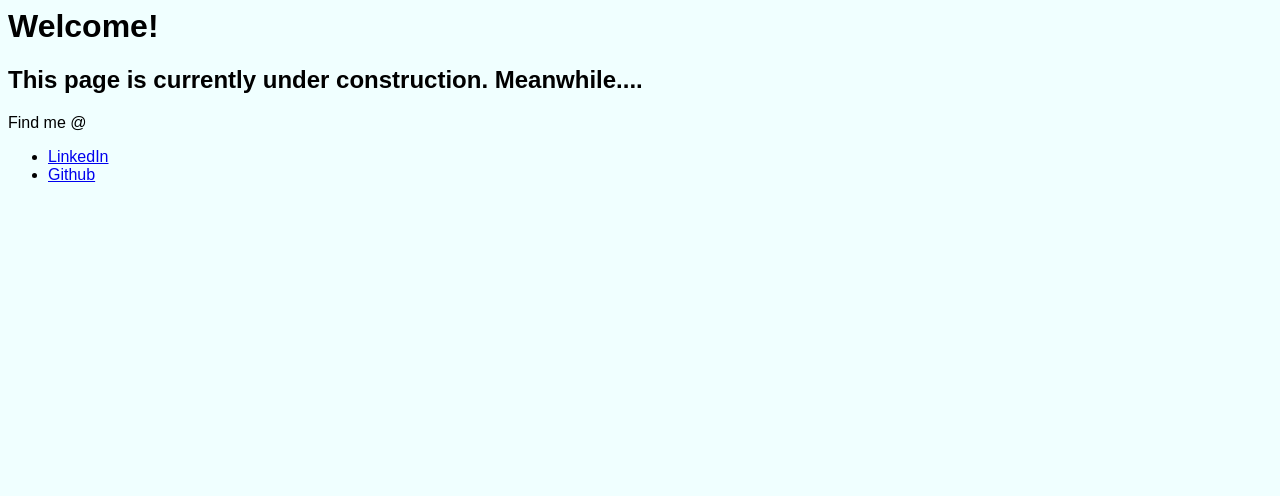
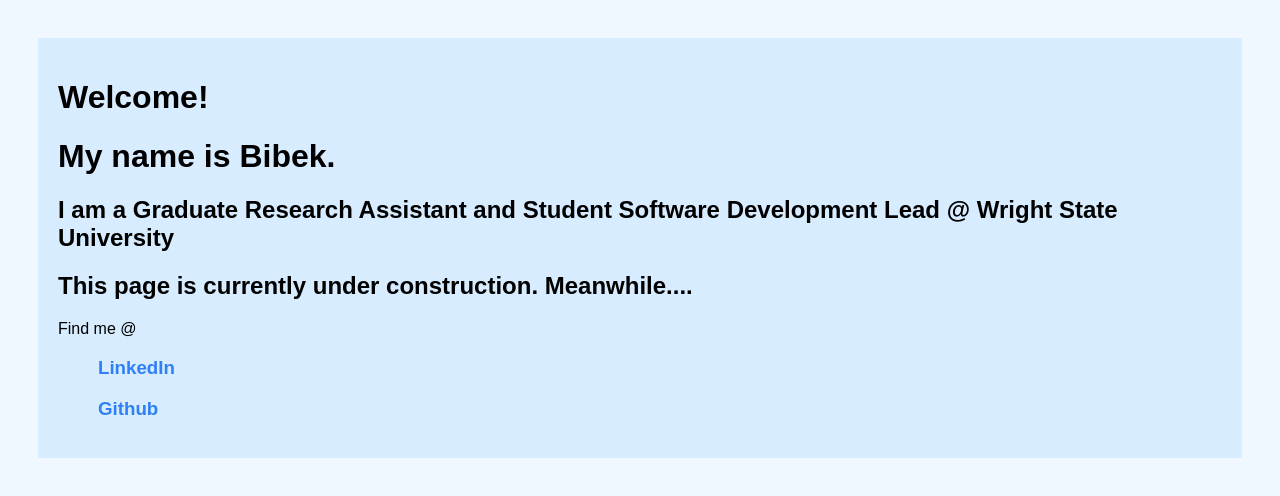
Before and after one commit to bibekrj/bibekrj.github.io, a plain HTML site: page index.html in a window 1280 px wide. Drawn offline with Linux system fonts and the light colour scheme.

Commit message:
updated index file

```diff
--- a/index.html
+++ b/index.html
@@ -1,22 +1,52 @@
 <html lang="en">
   <head>
-    <meta charset="UTF-8">
-    <meta name="viewport" content="width=device-width, initial-scale=1.0">
-    <title>Document</title>
+    <meta charset="UTF-8" />
+    <meta name="viewport" content="width=device-width, initial-scale=1.0" />
+    <title>Bibek Raj Joshi</title>
     <style>
-        body{
-            background-color: azure;
+      body {
+        background-color: aliceblue;
         font-family: Arial, Helvetica, sans-serif;
+        padding: 30px;
+      }
+      ul li {
+        list-style-type: none;
+      }
+
+      a {
+        text-decoration: none;
+
+      }
+
+      a:visited {
+        color: black;
+      }
+      .content{
+        background-color: #d7ecff;
+        padding: 20px;
       }
     </style>
   </head>
   <body>
+    <div class="content">
       <h1>Welcome!</h1>
+      <h1>My name is Bibek.</h1>
+      <h2>
+        I am a Graduate Research Assistant and Student Software Development Lead
+        @ Wright State University
+      </h2>
       <h2>This page is currently under construction. Meanwhile....</h2>
       <p>Find me @</p>
       <ul>
-        <li><a href="https://www.linkedin.com/in/bibekrajjoshi">LinkedIn</a></li>
-        <li><a href="https://www.github.com/bibekrj">Github</a></li>
+        <li>
+          <h3>
+            <a style="color: #2f7ff7;" href="https://www.linkedin.com/in/bibekrajjoshi">LinkedIn</a>
+          </h3>
+        </li>
+        <li>
+          <h3><a style="color: #2f7ff7;" href="https://www.github.com/bibekrj">Github</a></h3>
+        </li>
       </ul>
+    </div>
   </body>
 </html>
```
Lines whose indentation alone changed are shown as unchanged.
